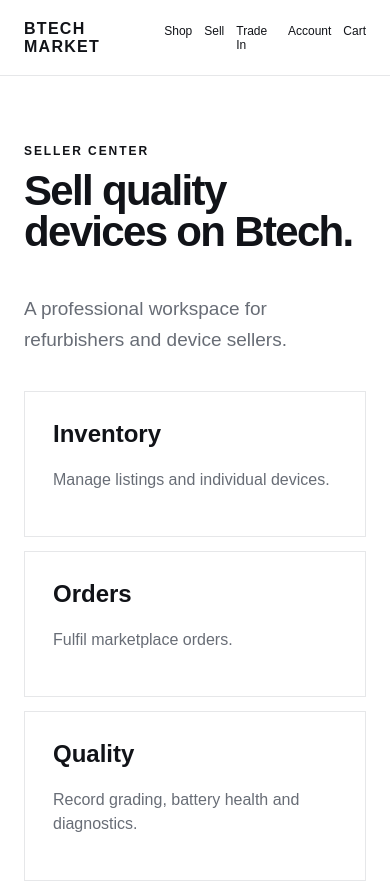
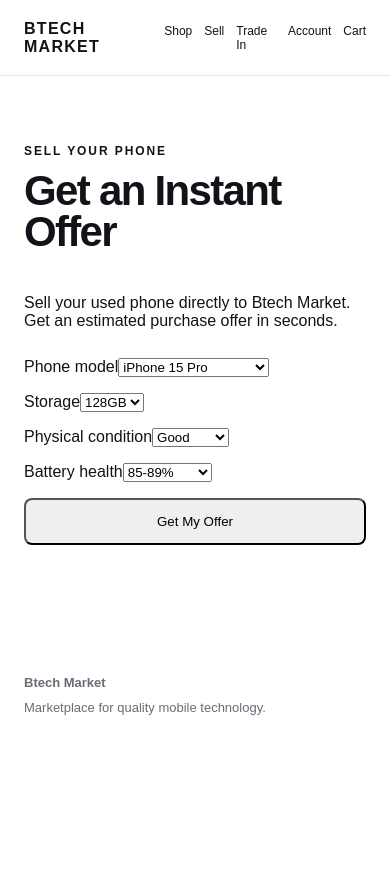
Before and after one commit to njsgambhir/btech-market-v2, a Next.js app: page /sell in a window 390 px wide. Shown: the top 882 px of the page. After the commit the page ends 844 px from the top, so only its background shows below. Built offline with nearby package versions, Linux system fonts and the light colour scheme.

Commit message:
Refactor Sell component to use state for offersAdd automatic phone valuation to Sell page
Refactor Sell component into SellPage with state management for phone offers.

```diff
--- a/src/app/sell/page.tsx
+++ b/src/app/sell/page.tsx
@@ -1,2 +1,101 @@
-const features=[["Inventory","Manage listings and individual devices."],["Orders","Fulfil marketplace orders."],["Quality","Record grading, battery health and diagnostics."],["Performance","Track customer experience and returns."]];
-export default function Sell(){return <main className="section"><p className="eyebrow">SELLER CENTER</p><h1 className="pageTitle">Sell quality devices on Btech.</h1><p className="lede">A professional workspace for refurbishers and device sellers.</p><div className="sellerFeatureGrid">{features.map(([a,b])=><article className="panel" key={a}><h2>{a}</h2><p>{b}</p></article>)}</div><p><a className="button primary" href="/seller/dashboard">Preview Seller Center</a></p></main>}
+
+"use client";
+
+import { useState } from "react";
+
+const basePrices: Record<string, number> = {
+  "iPhone 15 Pro": 450,
+  "iPhone 14 Pro": 320,
+  "iPhone 13": 190,
+  "Samsung Galaxy S24": 360,
+};
+
+export default function SellPage() {
+  const [model, setModel] = useState("iPhone 15 Pro");
+  const [storage, setStorage] = useState("128GB");
+  const [condition, setCondition] = useState("Good");
+  const [battery, setBattery] = useState("85-89%");
+  const [offer, setOffer] = useState<number | null>(null);
+
+  function calculateOffer() {
+    const base = basePrices[model] ?? 0;
+    const storageBonus =
+      storage === "512GB" ? 60 : storage === "256GB" ? 30 : 0;
+    const conditionAdjustment =
+      condition === "Excellent" ? 0 :
+      condition === "Good" ? -40 :
+      condition === "Fair" ? -100 : -180;
+    const batteryAdjustment =
+      battery === "90%+" ? 0 :
+      battery === "85-89%" ? -20 :
+      battery === "80-84%" ? -45 : -90;
+
+    setOffer(Math.max(0, base + storageBonus +
+      conditionAdjustment + batteryAdjustment));
+  }
+
+  return (
+    <main className="section">
+      <p className="eyebrow">SELL YOUR PHONE</p>
+      <h1 className="pageTitle">Get an Instant Offer</h1>
+      <p>
+        Sell your used phone directly to Btech Market.
+        Get an estimated purchase offer in seconds.
+      </p>
+
+      <div style={{ maxWidth: 520, display: "grid", gap: 16, marginTop: 28 }}>
+        <label>
+          Phone model
+          <select value={model} onChange={(e) => { setModel(e.target.value); setOffer(null); }}>
+            {Object.keys(basePrices).map((name) => (
+              <option key={name} value={name}>{name}</option>
+            ))}
+          </select>
+        </label>
+
+        <label>
+          Storage
+          <select value={storage} onChange={(e) => { setStorage(e.target.value); setOffer(null); }}>
+            {["128GB", "256GB", "512GB"].map((value) => (
+              <option key={value}>{value}</option>
+            ))}
+          </select>
+        </label>
+
+        <label>
+          Physical condition
+          <select value={condition} onChange={(e) => { setCondition(e.target.value); setOffer(null); }}>
+            {["Excellent", "Good", "Fair", "Poor"].map((value) => (
+              <option key={value}>{value}</option>
+            ))}
+          </select>
+        </label>
+
+        <label>
+          Battery health
+          <select value={battery} onChange={(e) => { setBattery(e.target.value); setOffer(null); }}>
+            {["90%+", "85-89%", "80-84%", "Below 80%"].map((value) => (
+              <option key={value}>{value}</option>
+            ))}
+          </select>
+        </label>
+
+        <button type="button" onClick={calculateOffer}
+          style={{ padding: 14, cursor: "pointer", borderRadius: 8 }}>
+          Get My Offer
+        </button>
+
+        {offer !== null && (
+          <div style={{ padding: 24, border: "1px solid #aaa", borderRadius: 12 }}>
+            <p>Your estimated Btech Market offer</p>
+            <h2>${offer.toFixed(2)} CAD</h2>
+            <p>
+              Illustrative estimate only. Final pricing is subject
+              to device verification, inspection and approval.
+            </p>
+          </div>
+        )}
+      </div>
+    </main>
+  );
+}
```
